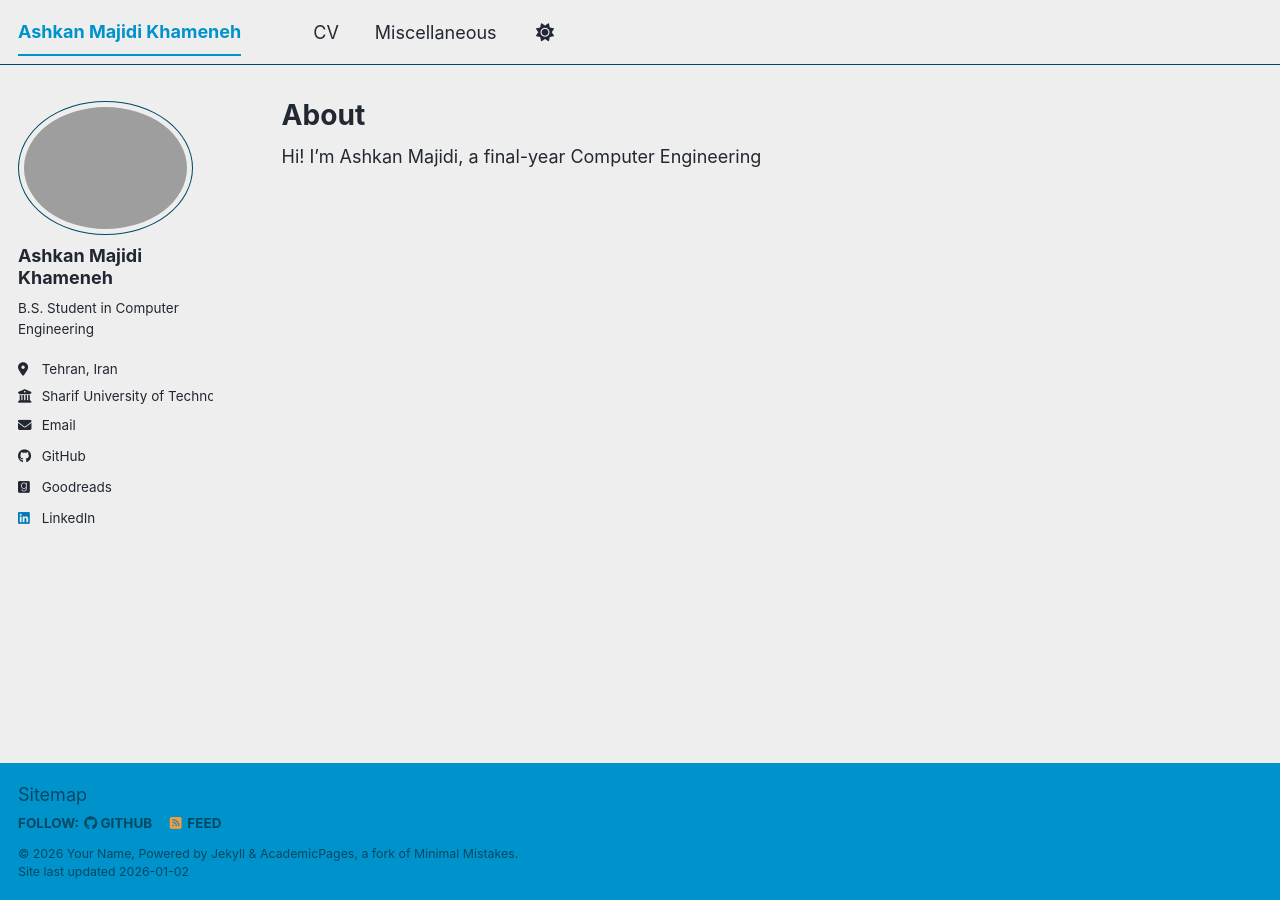
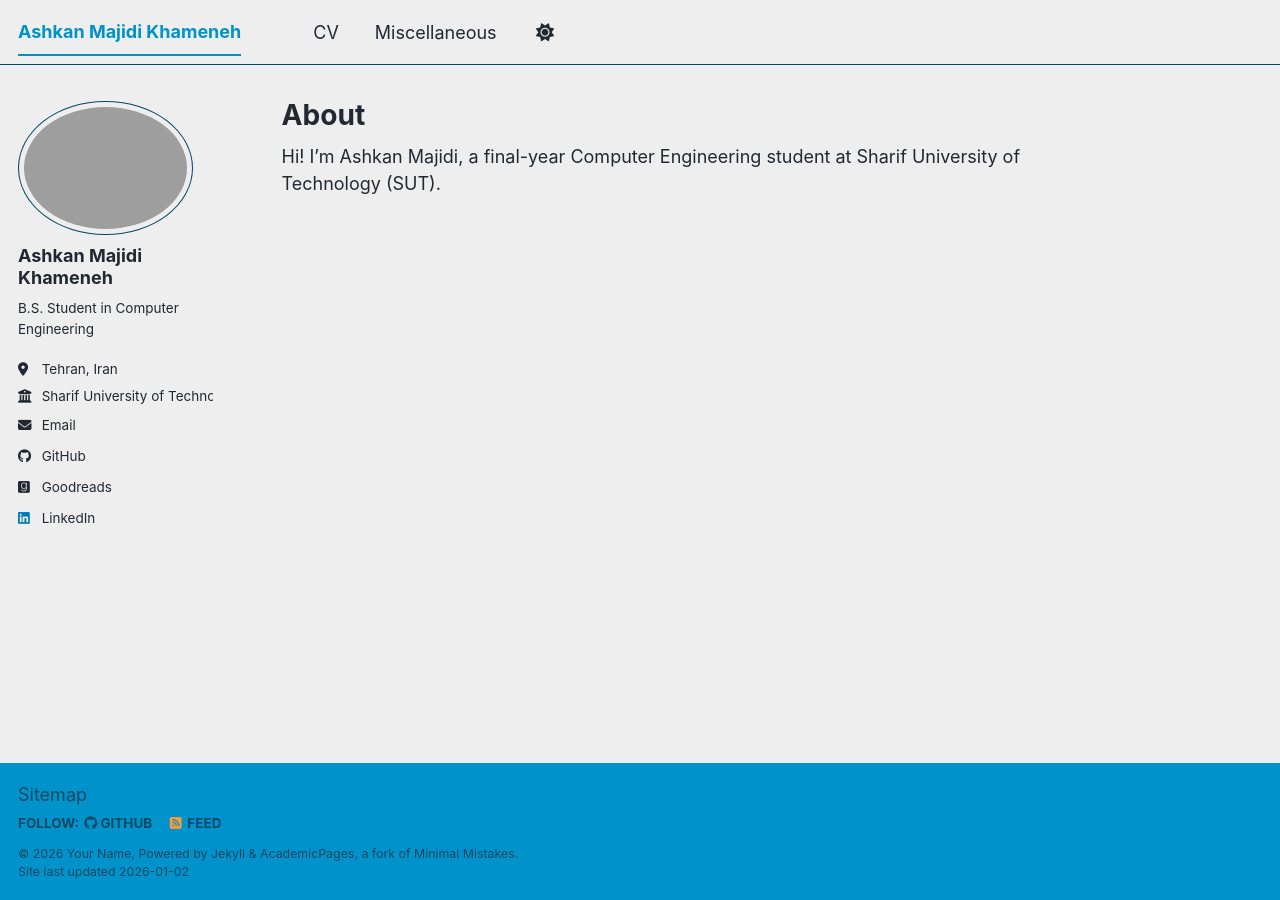
Before and after one commit to AFSA1729/afsa1729.github.io, a Jekyll site: the page built from _pages/about.md, in a window 1280 px wide. Built offline with Jekyll 4.4.1, drawn with Linux system fonts in a browser that asks for light colours; a script bundle is joined from its source files by our own code; library files that are not in the unit come from our copies.

Commit message:
Update about.md

```diff
--- a/_pages/about.md
+++ b/_pages/about.md
@@ -7,4 +7,4 @@ redirect_from:
   - /about.html
 ---
 
-Hi! I'm Ashkan Majidi, a final-year Computer Engineering
+Hi! I'm Ashkan Majidi, a final-year Computer Engineering student at Sharif University of Technology (SUT).
```
